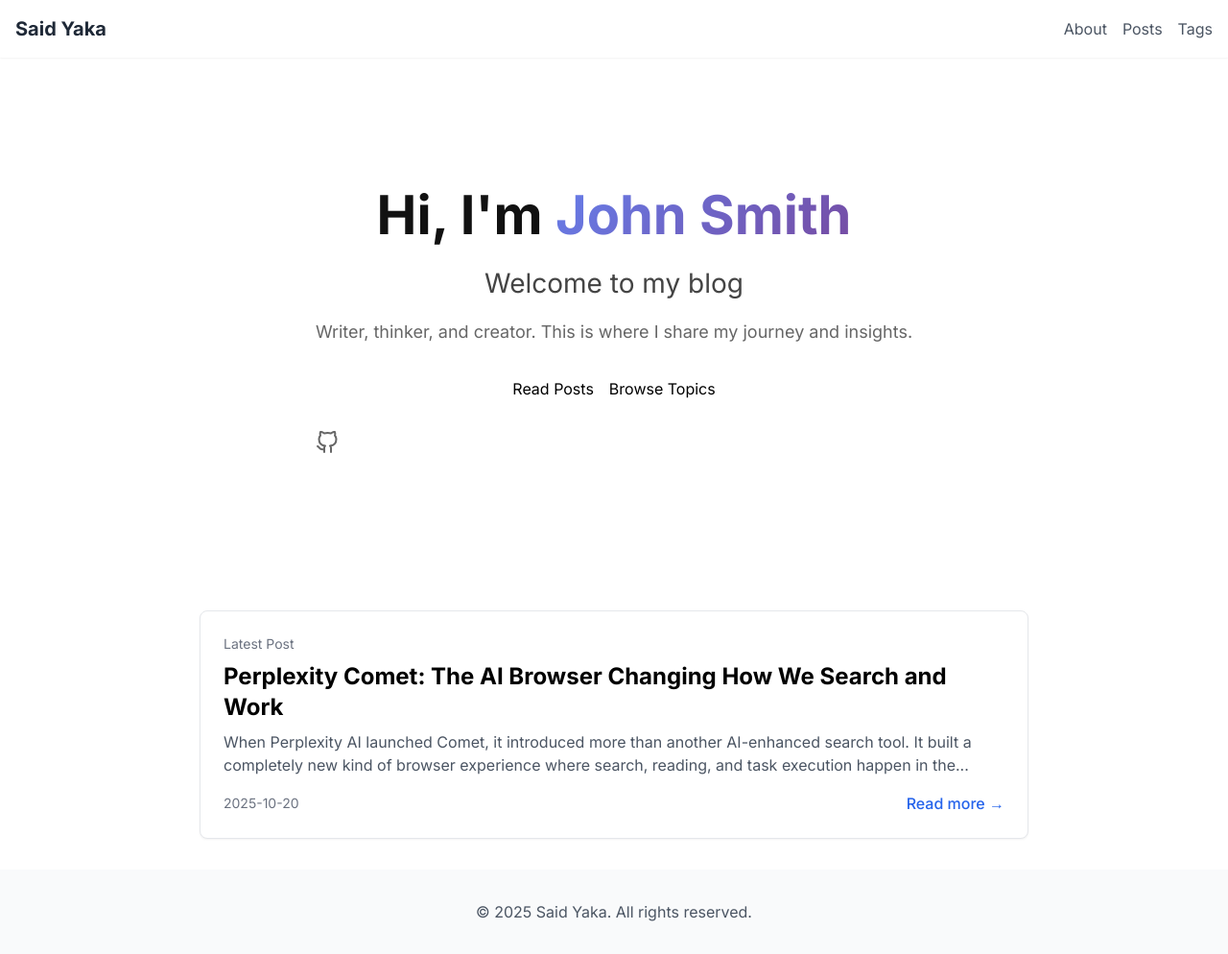
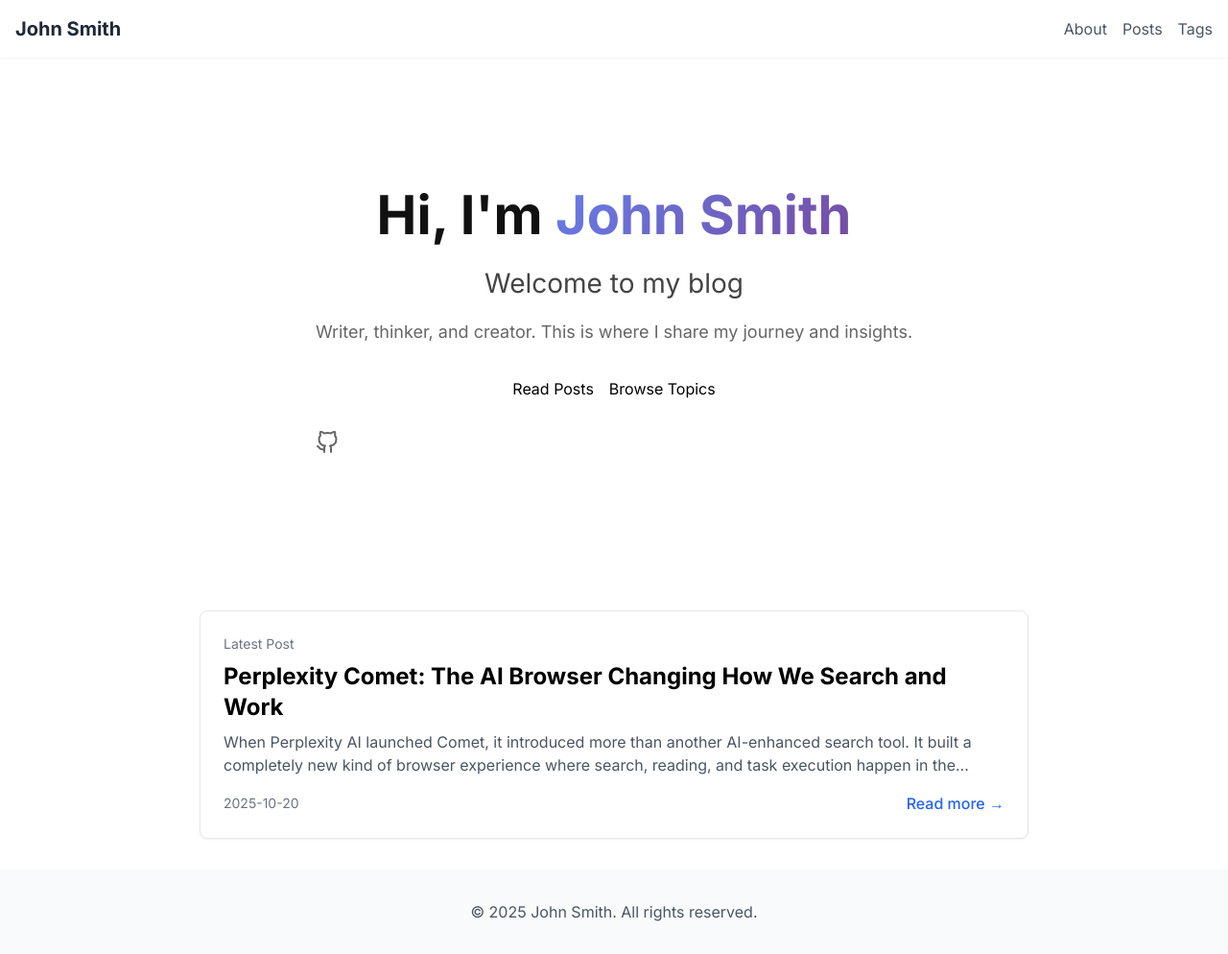
Before and after one commit to SaidYaka-Work/personal-blog-starter, a Next.js app: page / in a window 1280 px wide. Shown: the whole page at 96% size. Built offline with nearby package versions, Linux system fonts and the light colour scheme.

Commit message:
Update header and footer to use dynamic author name

```diff
--- a/components/Layout.tsx
+++ b/components/Layout.tsx
@@ -1,18 +1,21 @@
 import Link from 'next/link';
 import RecommendedPosts from './RecommendedPosts';
+import { getSiteSettings } from '@/lib/settings';
 
 interface LayoutProps {
   children: React.ReactNode;
 }
 
 export default function Layout({ children }: LayoutProps) {
+  const settings = getSiteSettings();
+
   return (
     <div className="min-h-screen flex flex-col">
       <header className="bg-white shadow-sm">
         <nav className="container mx-auto px-4 py-4">
           <div className="flex justify-between items-center">
             <Link href="/" className="text-xl font-bold text-gray-800 hover:text-gray-600">
-              Said Yaka
+              {settings.author.name}
             </Link>
             <div className="space-x-4">
               <Link href="/about" className="text-gray-600 hover:text-gray-800">
@@ -41,7 +44,7 @@
       <footer className="bg-gray-50">
         <div className="container mx-auto px-4 py-8">
           <div className="text-center text-gray-600">
-            <p>© {new Date().getFullYear()} Said Yaka. All rights reserved.</p>
+            <p>© {new Date().getFullYear()} {settings.author.name}. All rights reserved.</p>
           </div>
         </div>
       </footer>
```
